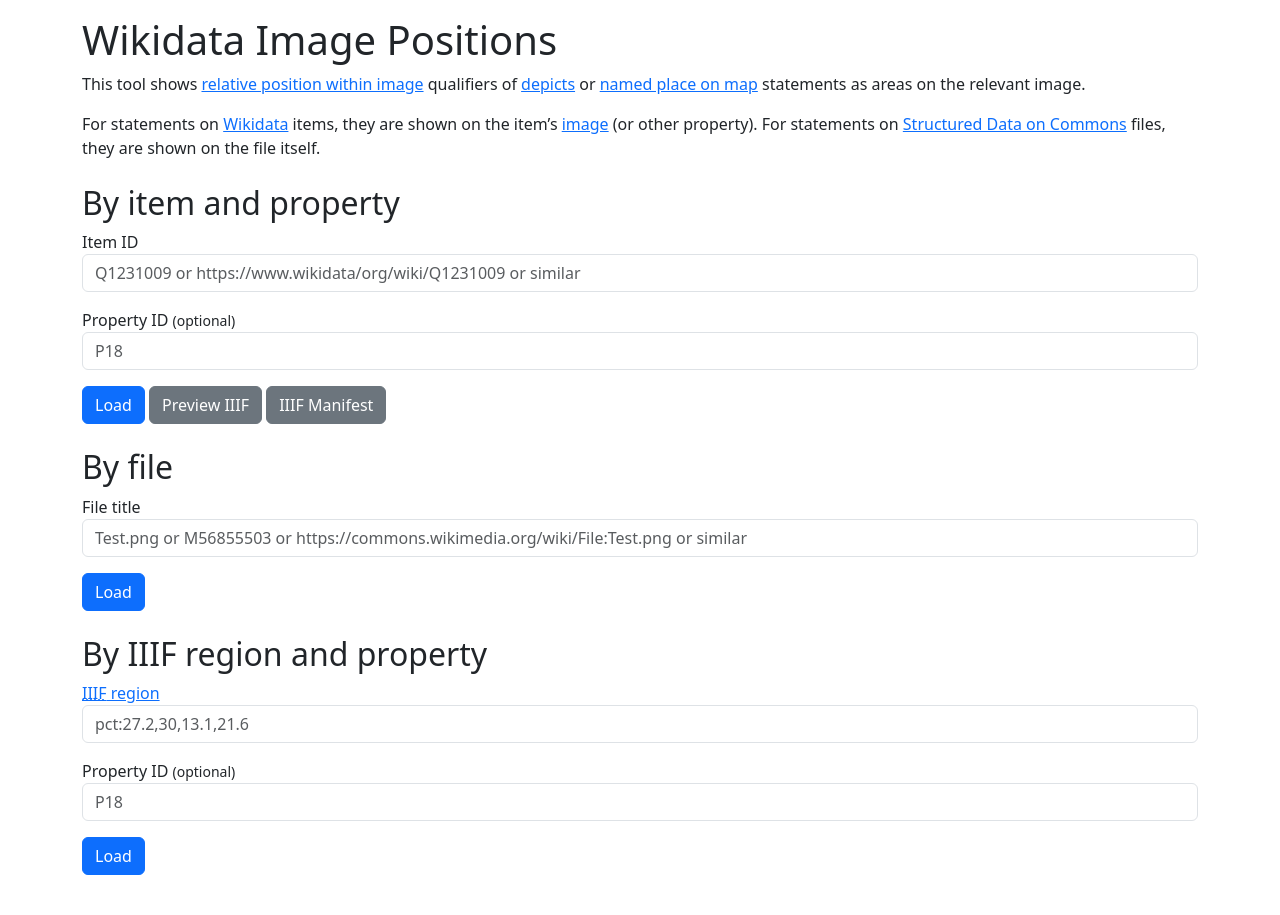
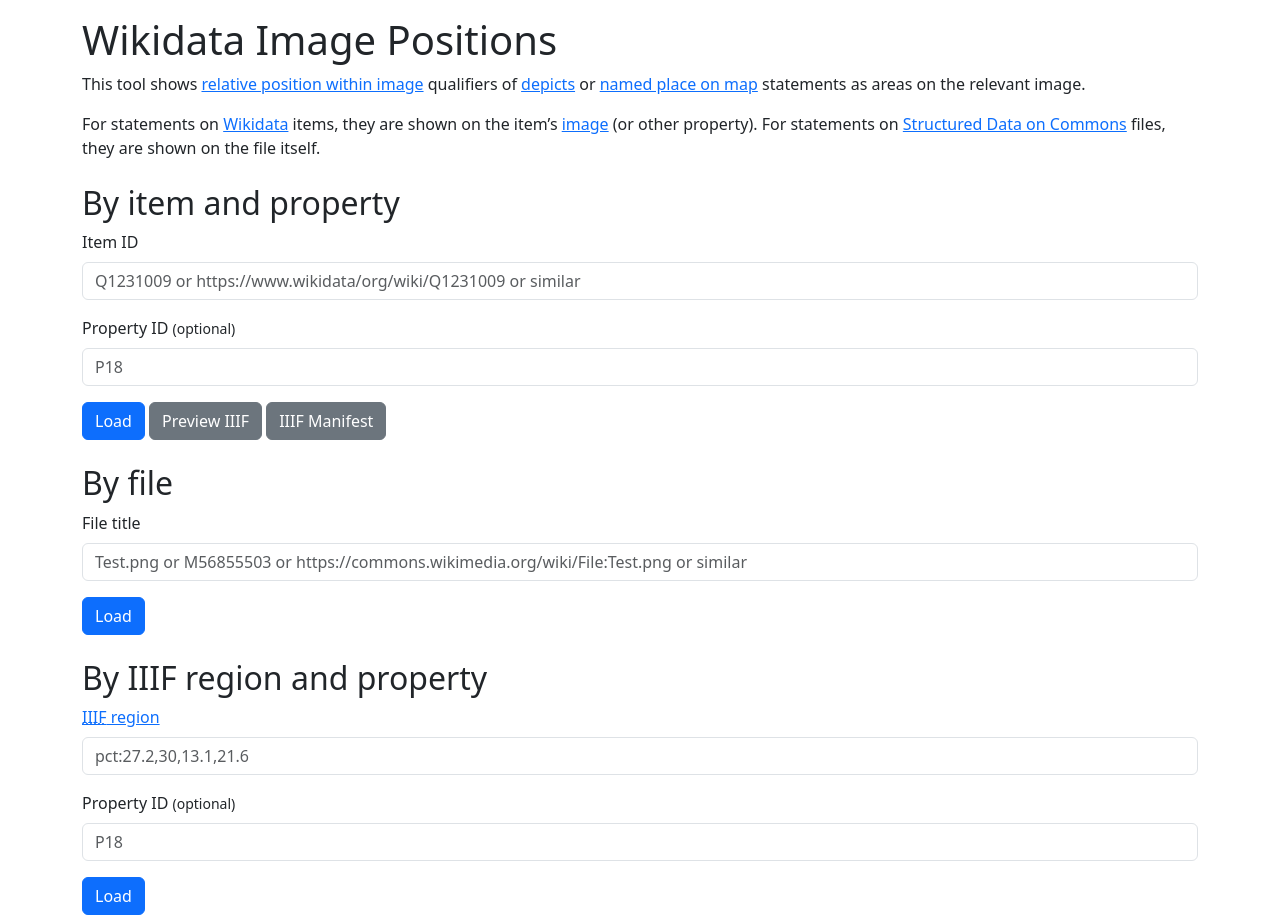
Before and after one commit to lucaswerkmeister/tool-wd-image-positions, a Flask app: page / in a window 1280 px wide. Shown: the part 56-971 px from the top of the page. Before the commit the page ends 931 px from the top, so only its background shows below. Run offline with Flask 2, Linux system fonts and the light colour scheme; some libraries are stand-ins or nearby versions.

Commit message:
Add class="form-label" to <label>s
This is apparently required in Bootstrap 5, and in practice seems to add
some vertical margin between the label and input.

```diff
--- a/templates/index.html
+++ b/templates/index.html
@@ -18,11 +18,11 @@
 <h2 class="mt-4">By item and property</h2>
 <form method="post">
   <div class="mb-3">
-    <label for="item_id">Item ID</label>
+    <label for="item_id" class="form-label">Item ID</label>
     <input type="text" id="item_id" name="item_id" class="form-control" required placeholder="Q1231009 or https://www.wikidata/org/wiki/Q1231009 or similar">
   </div>
   <div class="mb-3">
-    <label for="item_property_id">Property ID <small>(optional)</small></label>
+    <label for="item_property_id" class="form-label">Property ID <small>(optional)</small></label>
     <input type="text" id="item_property_id" name="property_id" class="form-control" placeholder="P18" pattern="P[1-9][0-9]*">
   </div>
   <button type="submit" class="btn btn-primary">Load</button>
@@ -32,7 +32,7 @@
 <h2 class="mt-4">By file</h2>
 <form method="post">
   <div class="mb-3">
-    <label for="image_title">File title</label>
+    <label for="image_title" class="form-label">File title</label>
     <input type="text" id="image_title" name="image_title" class="form-control" required placeholder="Test.png or M56855503 or https://commons.wikimedia.org/wiki/File:Test.png or similar">
   </div>
   <button type="submit" class="btn btn-primary">Load</button>
@@ -40,11 +40,11 @@
 <h2 class="mt-4">By IIIF region and property</h2>
 <form method="post">
   <div class="mb-3">
-    <label for="iiif_region"><a href="https://iiif.io/api/image/2.0/#region"><abbr title="International Image Interoperability Framework">IIIF</abbr> region</a></label>
+    <label for="iiif_region" class="form-label"><a href="https://iiif.io/api/image/2.0/#region"><abbr title="International Image Interoperability Framework">IIIF</abbr> region</a></label>
     <input type="text" id="iiif_region" name="iiif_region" class="form-control" required placeholder="pct:27.2,30,13.1,21.6" pattern="pct:((100|[1-9]?\d(\.\d+)?),){3}(100|[1-9]?\d(\.\d+)?)">
   </div>
   <div class="mb-3">
-    <label for="iiif_property_id">Property ID <small>(optional)</small></label>
+    <label for="iiif_property_id" class="form-label">Property ID <small>(optional)</small></label>
     <input type="text" id="iiif_property_id" name="property_id" class="form-control" placeholder="P18" pattern="P[1-9][0-9]*">
   </div>
   <button type="submit" class="btn btn-primary">Load</button>
```
